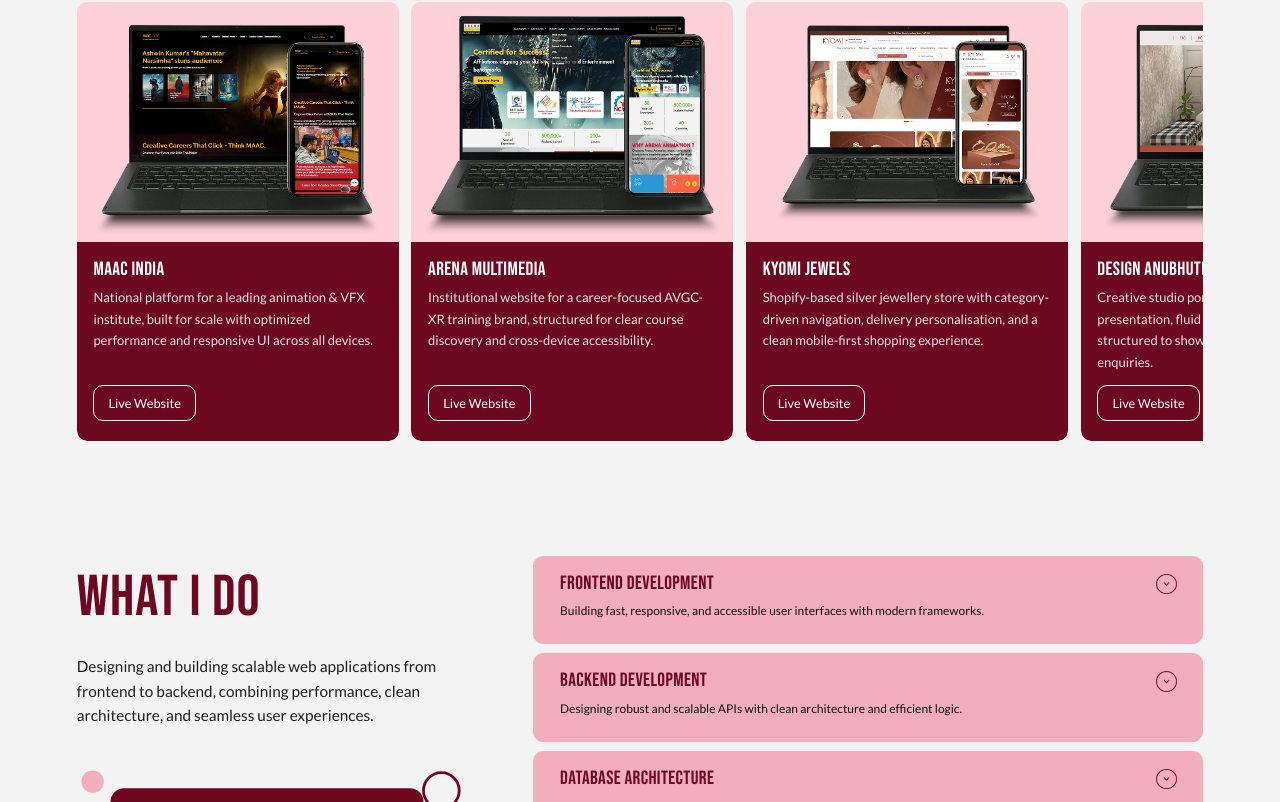
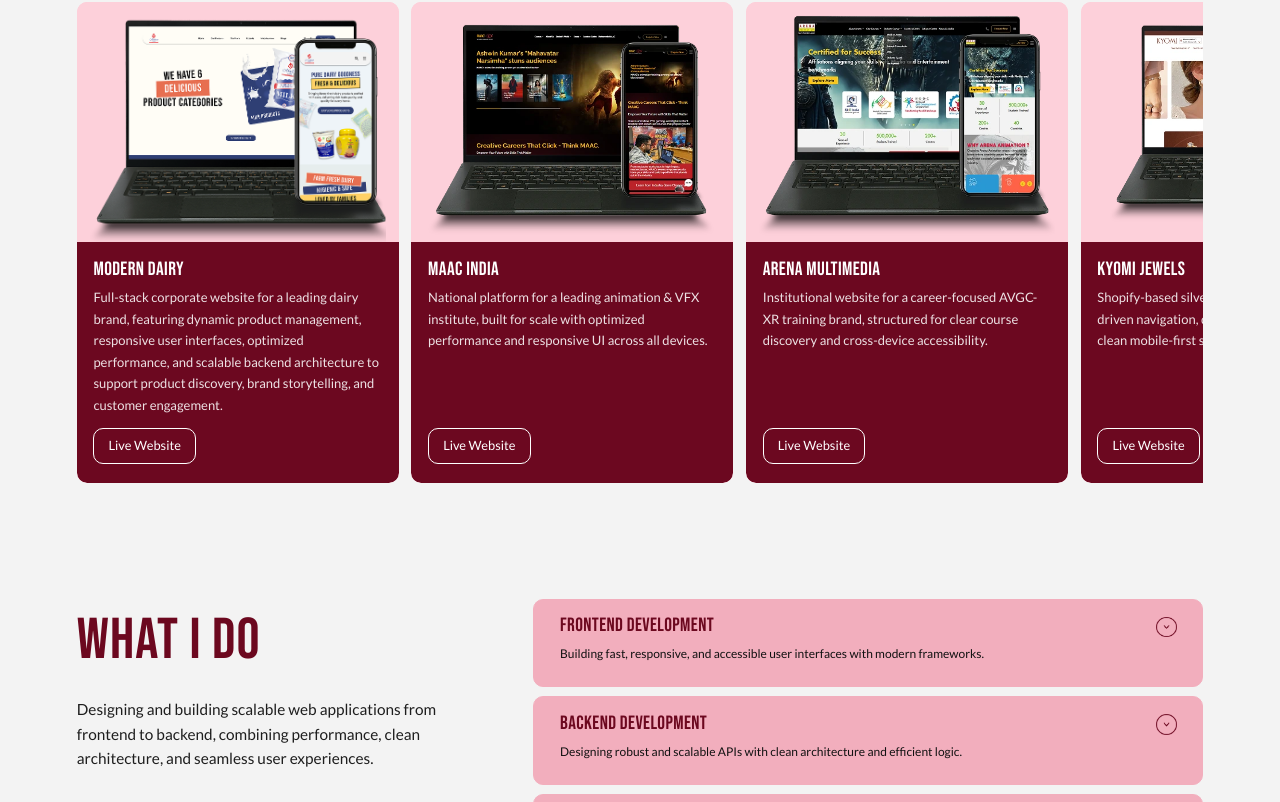
Before and after one commit to stwhello/sherin-paul, a React (Vite) app: page / in a window 1280 px wide. Shown: the part 2276-3078 px from the top of the page. Built offline with nearby package versions, Linux system fonts and the light colour scheme.

Commit message:
completed

```diff
--- a/src/sections/ClientWork/ClientWork.jsx
+++ b/src/sections/ClientWork/ClientWork.jsx
@@ -8,13 +8,20 @@
 import kyomi from "../../assets/kyomi.webp";
 import anubhuti from "../../assets/anubhuti.webp";
 import palki from "../../assets/palki.webp";
-import paperfold from "../../assets/kyomi.webp";
+import paperfold from "../../assets/paperfold.png";
+import modern from "../../assets/modern.png";
 import nano from "../../assets/wand.webp";
 import mels from "../../assets/mdln.webp";
 
 gsap.registerPlugin(ScrollTrigger);
 
 const projects = [
+  {
+    title: "Modern Dairy",
+    desc: "Full-stack corporate website for a leading dairy brand, featuring dynamic product management, responsive user interfaces, optimized performance, and scalable backend architecture to support product discovery, brand storytelling, and customer engagement.",
+    image: modern,
+    link: "https://www.moderndairy.in/",
+  },
   {
     title: "MAAC India",
     desc: "National platform for a leading animation & VFX institute, built for scale with optimized performance and responsive UI across all devices.",
```
Also changed, not shown: src/assets/modern.png (added), src/assets/paperfold.png (added).
